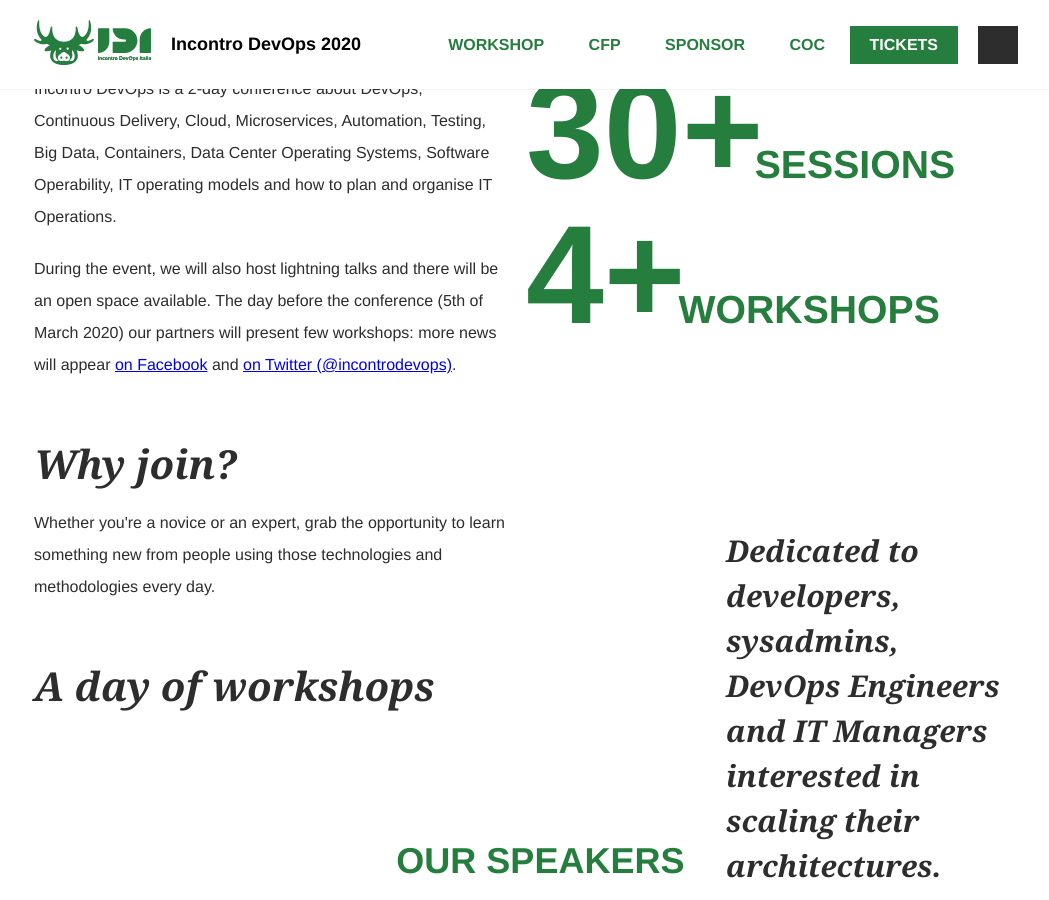
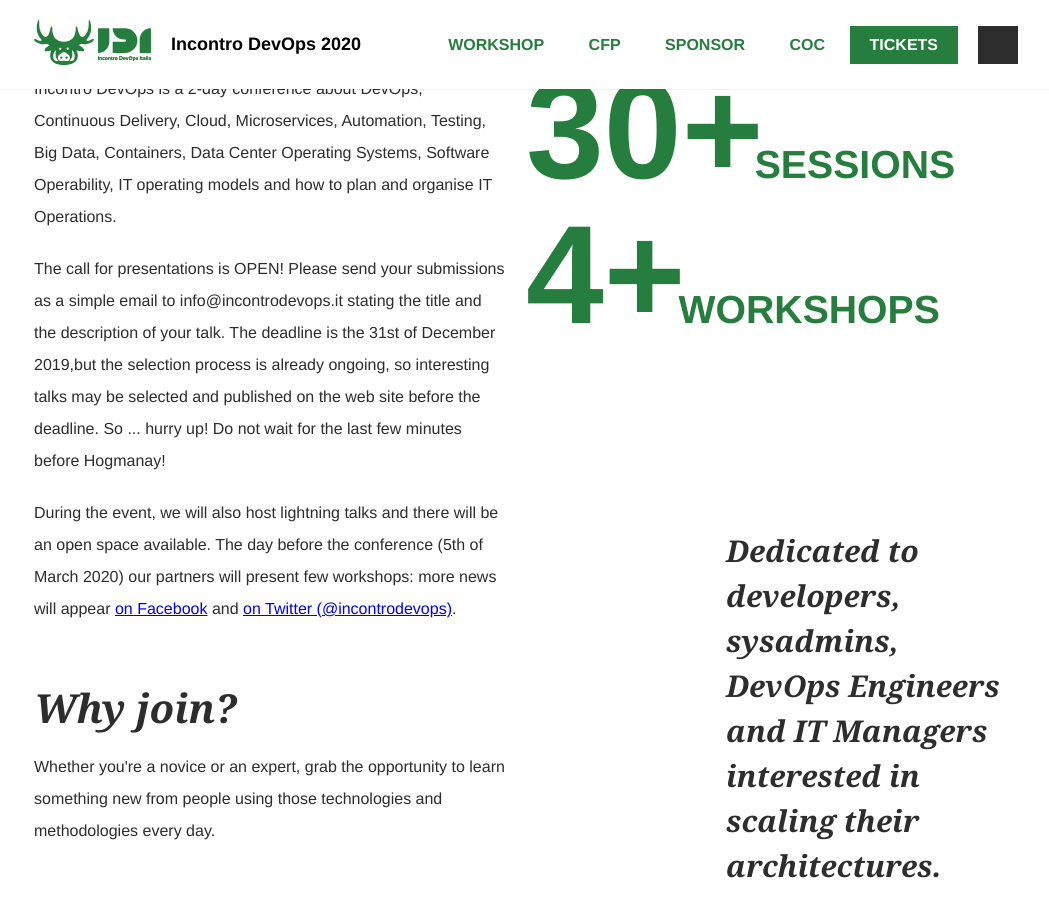
Before and after one commit to giuliatosato/2020.incontrodevops.it, a Jekyll site: the page built from index.html, in a window 1280 px wide and 900 px high, scrolled down 903 px. Shown: the whole window, without its empty margins (114-1163 px from the left). Built offline with Jekyll 4.4.1, drawn with Linux system fonts in a browser that asks for light colours; some web fonts are replaced; comment, search, counter and statistics services are not loaded.

Commit message:
add CFP p

```diff
--- a/_includes/index/conf-infos.html
+++ b/_includes/index/conf-infos.html
@@ -6,6 +6,10 @@
       </p>
       <p class="conf-infos__text">
         Incontro DevOps is a 2-day conference about DevOps, Continuous Delivery, Cloud, Microservices, Automation, Testing, Big Data, Containers, Data Center Operating Systems, Software Operability, IT operating models and how to plan and organise IT Operations.
+      </p>
+      <p class="conf-infos__text">
+      The call for presentations is OPEN! Please send your submissions as a simple email to info@incontrodevops.it stating the title and the description of your talk. The deadline is the 31st of December 2019,but the selection process is already ongoing, so interesting talks
+     may be selected and published on the web site before the deadline. So ... hurry up! Do not wait for the last few minutes before Hogmanay!
       </p>
       <p class="conf-infos__text">
         During the event, we will also host lightning talks and there will be an open space available. The day before the conference (5th of March 2020) our partners will present few workshops: more news will appear <a href="https://www.facebook.com/incontrodevops/" target="_blank">on Facebook</a> and <a href="https://twitter.com/incontrodevops" target="_blank">on Twitter (@incontrodevops)</a>.
```
